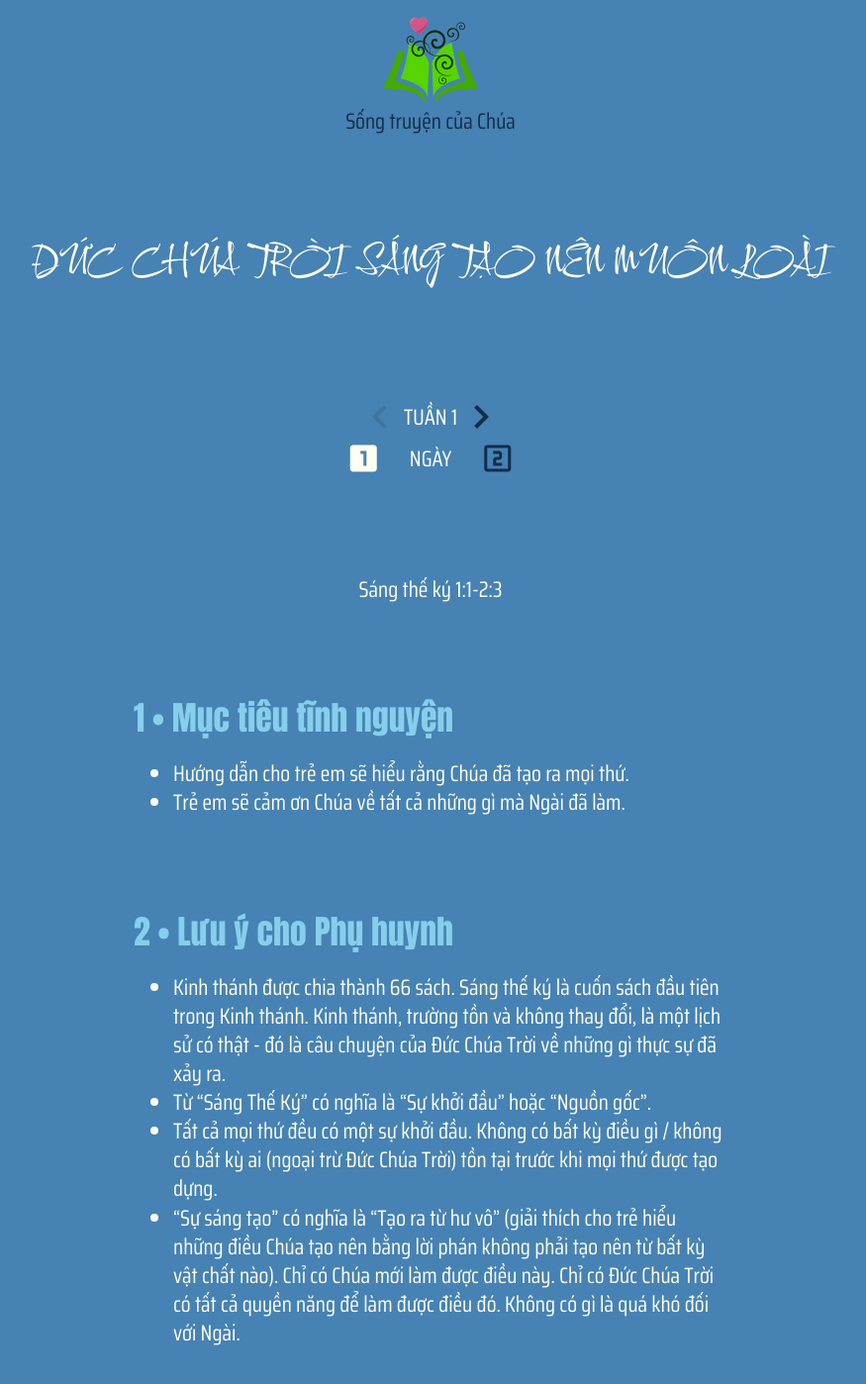
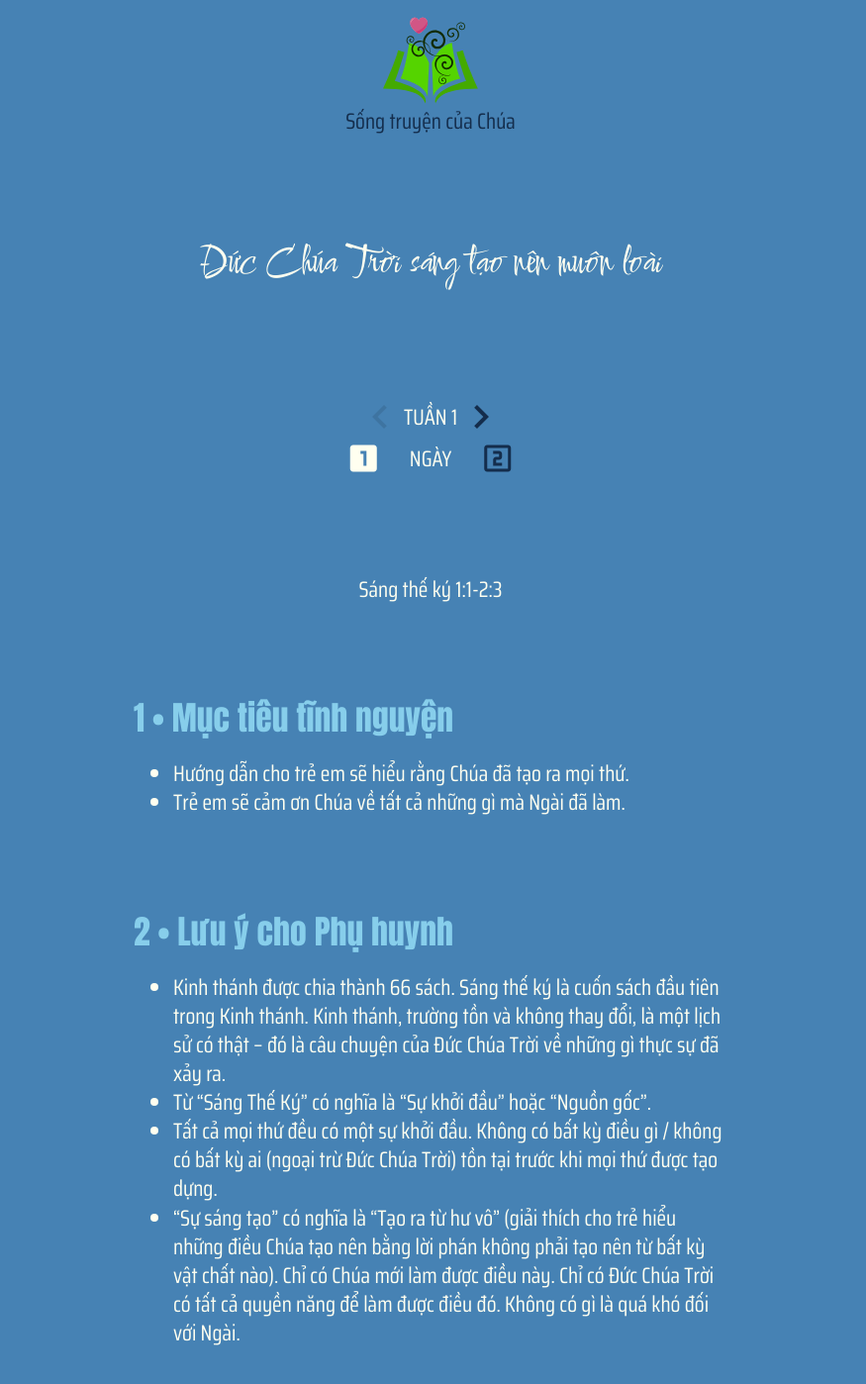
Before and after one commit to GospelTrust/LGS, a Jekyll site: the page built from docs/content/_vi/01-1.md, in a window 1280 px wide and 1400 px high. Shown: the whole window at 99% size, without its empty margins (205-1080 px from the left). Built offline with Jekyll 4.4.1, drawn with Linux system fonts in a browser that asks for light colours; some web fonts are replaced; some of the changed text lies outside the part shown.

Commit message:
update: w1d1

```diff
--- a/docs/content/_vi/01-1.md
+++ b/docs/content/_vi/01-1.md
@@ -1,7 +1,7 @@
 ---
 week: 1
 day: 1
-title: 'ĐỨC CHÚA TRỜI SÁNG TẠO NÊN MUÔN LOÀI'
+title: 'Đức Chúa Trời sáng tạo nên muôn loài'
 bible: 'Sáng thế ký 1:1-2:3'
 layout: lesson
 ---
@@ -15,7 +15,7 @@
 
 {% include lesson/section.html index=2 %}
 
-- Kinh thánh được chia thành 66 sách. Sáng thế ký là cuốn sách đầu tiên trong Kinh thánh. Kinh thánh, trường tồn và không thay đổi, là một lịch sử có thật - đó là câu chuyện của Đức Chúa Trời về những gì thực sự đã xảy ra.
+- Kinh thánh được chia thành 66 sách. Sáng thế ký là cuốn sách đầu tiên trong Kinh thánh. Kinh thánh, trường tồn và không thay đổi, là một lịch sử có thật -- đó là câu chuyện của Đức Chúa Trời về những gì thực sự đã xảy ra.
 - Từ "Sáng Thế Ký" có nghĩa là "Sự khởi đầu" hoặc "Nguồn gốc".
 - Tất cả mọi thứ đều có một sự khởi đầu. Không có bất kỳ điều gì / không có bất kỳ ai (ngoại trừ Đức Chúa Trời) tồn tại trước khi mọi thứ được tạo dựng.
 - "Sự sáng tạo" có nghĩa là "Tạo ra từ hư vô" (giải thích cho trẻ hiểu những điều Chúa tạo nên bằng lời phán không phải tạo nên từ bất kỳ vật chất nào). Chỉ có Chúa mới làm được điều này. Chỉ có Đức Chúa Trời có tất cả quyền năng để làm được điều đó. Không có gì là quá khó đối với Ngài.
@@ -23,12 +23,12 @@
 
 {% include lesson/section.html index=3 %}
 
-Lạy Chúa, Chúng con ảm ơn Chúa vì chúng con có thể đọc và nghiên cứu lời Chúa qua Kinh thánh. Cảm ơn Ngài vì chúng con có thể tìm hiểu về Ngài và tất cả những điều Ngài  đã tạo ra. Xin Chúa giúp chúng con khi chúng con nghiên cứu lời của Ngài. Nhân danh Chúa Jêsus Christ, chúng con cầu nguyện, Amen.
+> Lạy Chúa, Chúng con ảm ơn Chúa vì chúng con có thể đọc và nghiên cứu lời Chúa qua Kinh thánh. Cảm ơn Ngài vì chúng con có thể tìm hiểu về Ngài và tất cả những điều Ngài  đã tạo ra. Xin Chúa giúp chúng con khi chúng con nghiên cứu lời của Ngài. Nhân danh Chúa Jêsus Christ, chúng con cầu nguyện, Amen.
 
 
 {% include lesson/section.html index=4 %}
 
-Thi thiên 33:8-9
+### Thi thiên 33:8-9
 > 8 Khắp thiên hạ khá kính sợ Đức Giê-hô-va; Các dân thế gian hãy kinh khủng Ngài.
 > 9 Vì Ngài phán, thì việc liền có; Ngài biểu, thì vật bèn đứng vững bền.
 
@@ -46,7 +46,7 @@
 
 {% include lesson/section.html index=7 %}
 
-Đọc và kể chuyện cho con bạn nghe `Sáng thế ký 1:1-2:3`; [`Sáng thế ký 1:1-23` và `Sáng thế ký 1:24-2:3`) (Phụ huynh có thể chia đoạn văn thành hai phần với trẻ nhỏ)
+Đọc và kể chuyện cho con bạn nghe `Sáng thế ký 1:1-2:3`; (`Sáng thế ký 1:1-23` và `Sáng thế ký 1:24-2:3`) (Phụ huynh có thể chia đoạn văn thành hai phần với trẻ nhỏ).
 
 
 {% include lesson/section.html index=8 %}
```
